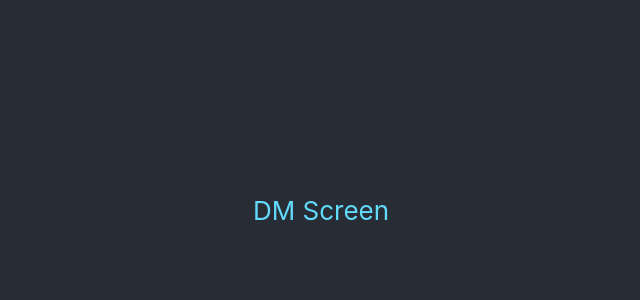
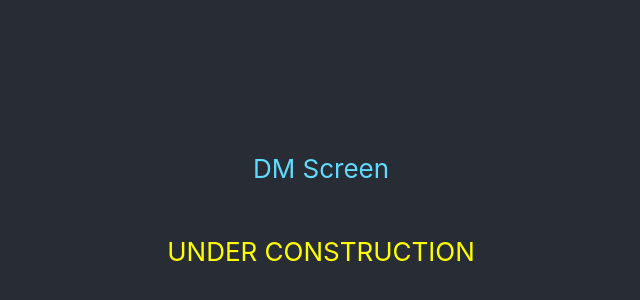
Before and after one commit to tdusnoki/dmscreen.io, a React (Create React App) app: page / in a window 1280 px wide. Shown: the part 190-490 px from the top of the page, without its empty margins (319-959 px from the left). Built offline with nearby package versions, Linux system fonts and the light colour scheme.

Commit message:
Fix minor style issues

```diff
--- a/public/index.html
+++ b/public/index.html
@@ -4,10 +4,6 @@
     <meta charset="utf-8">
     <meta name="viewport" content="width=device-width, initial-scale=1, shrink-to-fit=no">
     <meta name="theme-color" content="#000000">
-    <!--
-      manifest.json provides metadata used when your web app is added to the
-      homescreen on Android. See https://developers.google.com/web/fundamentals/web-app-manifest/
-    -->
     <link rel="manifest" href="%PUBLIC_URL%/manifest.json">
     <title>DM Screen</title>
   </head>
--- a/src/App.css
+++ b/src/App.css
@@ -12,3 +12,7 @@
   font-size: calc(10px + 2vmin);
   color: #61dafb;
 }
+
+.UnderConstr {
+  color: yellow;
+}
--- a/src/App.js
+++ b/src/App.js
@@ -6,7 +6,10 @@ class App extends Component {
     return (
       <div className="App">
         <header className="App-header">
-        <p>DM Screen</p>
+          <p>DM Screen</p>
+          <div className="UnderConstr">
+            <p>UNDER CONSTRUCTION</p>
+          </div>
         </header>
       </div>
     );
--- a/src/index.css
+++ b/src/index.css
@@ -9,6 +9,6 @@ body {
 }
 
 code {
-  font-family: source-code-pro, Menlo, Monaco, Consolas, "Courier New",
+  font-family: source-code-pro, "Courier New",
     monospace;
 }
--- a/src/index.js
+++ b/src/index.js
@@ -6,7 +6,4 @@ import * as serviceWorker from './serviceWorker';
 
 ReactDOM.render(<App />, document.getElementById('root'));
 
-// If you want your app to work offline and load faster, you can change
-// unregister() to register() below. Note this comes with some pitfalls.
-// Learn more about service workers: http://bit.ly/CRA-PWA
 serviceWorker.unregister();
```
Also changed, not shown: public/manifest.json (deleted).
